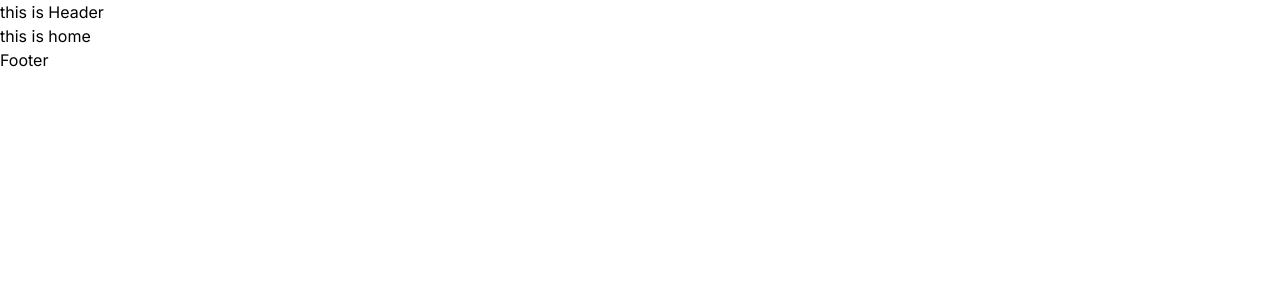
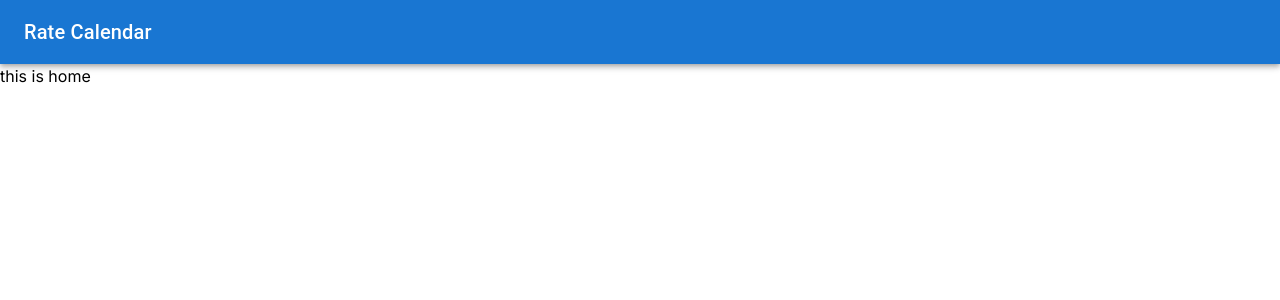
Before and after one commit to Nahiduzzamann/rate-calendar-app, a Next.js app: page / in a window 1280 px wide. Shown: the top 300 px of the page. Built offline with nearby package versions, Linux system fonts and the light colour scheme.

Commit message:
added header

```diff
--- a/app/components/Header.tsx
+++ b/app/components/Header.tsx
@@ -1,9 +1,14 @@
-import React from 'react'
+import React from 'react';
+import { AppBar, Toolbar, Typography } from '@mui/material';
 
-export default function Header() {
+const Header: React.FC = () => {
   return (
-    <div>
-     this is  Header
-    </div>
-  )
-}
+    <AppBar position="static">
+      <Toolbar>
+        <Typography variant="h6">Rate Calendar</Typography>
+      </Toolbar>
+    </AppBar>
+  );
+};
+
+export default Header;
--- a/app/layout.tsx
+++ b/app/layout.tsx
@@ -1,14 +1,14 @@
-import type { Metadata } from "next";
+'use client'
 import { Inter } from "next/font/google";
 import "./globals.css";
 import Header from "./components/Header";
+import { QueryClient, QueryClientProvider } from "react-query";
+
+const queryClient = new QueryClient();
 
 const inter = Inter({ subsets: ["latin"] });
 
-export const metadata: Metadata = {
-  title: "Create Next App",
-  description: "Generated by create next app",
-};
+
 
 export default function RootLayout({
   children,
@@ -18,9 +18,11 @@ export default function RootLayout({
   return (
     <html lang="en">
       <body className={inter.className}>
-       <Header></Header>
-        {children}</body>
-        <div>Footer</div>
+        <QueryClientProvider client={queryClient}>
+          <Header></Header>
+          {children}
+        </QueryClientProvider>
+      </body>
     </html>
   );
 }
```
Also changed, not shown: package.json (+10 -4 lines), 1 other file (tests, documents, lock files or other folders).
